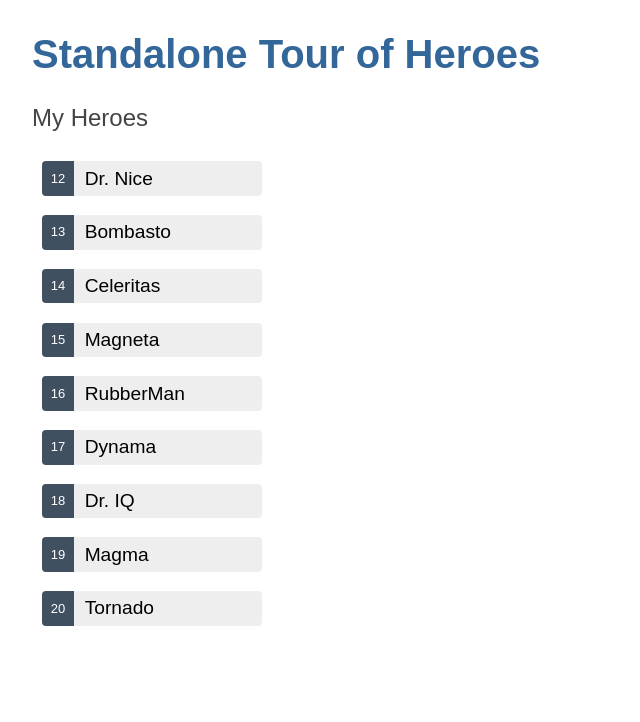
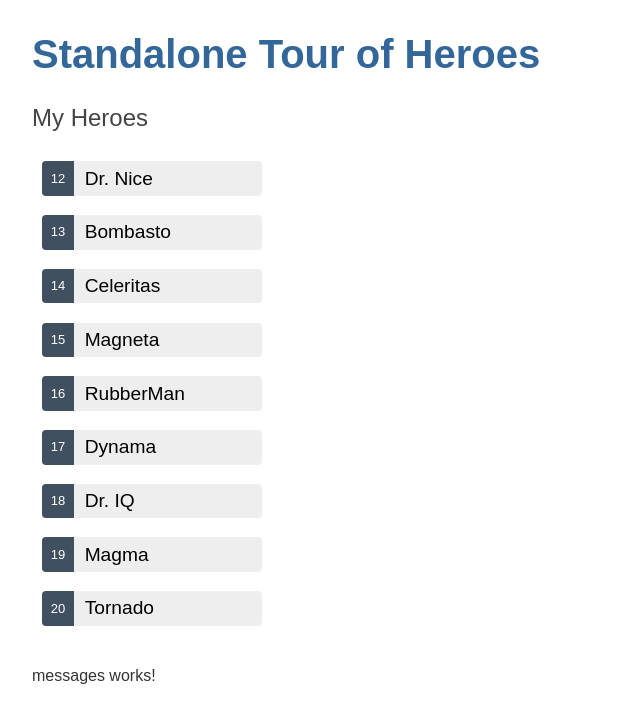
Before and after one commit to gflohr/standalone-angular-tour-of-heroes, an Angular app: page / in a window 1280 px wide. Shown: the top 722 px of the page, without its empty margins (0-640 px from the left). Built offline with nearby package versions, Linux system fonts and the light colour scheme.

Commit message:
create message component

```diff
--- a/src/app/app.component.html
+++ b/src/app/app.component.html
@@ -1,2 +1,3 @@
 <h1>{{ title }}</h1>
 <app-heroes></app-heroes>
+<app-messages></app-messages>
--- a/src/app/app.component.ts
+++ b/src/app/app.component.ts
@@ -1,11 +1,12 @@
 import { Component } from '@angular/core';
 import { RouterOutlet } from '@angular/router';
 import { HeroesComponent } from './heroes/heroes.component';
+import { MessagesComponent } from './messages/messages.component';
 
 @Component({
 	selector: 'app-root',
 	standalone: true,
-	imports: [RouterOutlet, HeroesComponent],
+	imports: [RouterOutlet, HeroesComponent, MessagesComponent],
 	templateUrl: './app.component.html',
 	styleUrl: './app.component.css',
 })
--- a/src/app/heroes/heroes.component.ts
+++ b/src/app/heroes/heroes.component.ts
@@ -22,8 +22,7 @@ export class HeroesComponent {
 	}
 
 	private getHeroes() {
-		this.heroService.getHeroes().subscribe(
-			heroes => this.heroes = heroes);
+		this.heroService.getHeroes().subscribe(heroes => (this.heroes = heroes));
 	}
 
 	onSelect(hero: Hero) {
--- /dev/null
+++ b/src/app/messages/messages.component.html
@@ -0,0 +1 @@
+<p>messages works!</p>
```
Also changed, not shown: src/app/messages/messages.component.ts (added, +12 -0 lines), src/app/messages/messages.component.css (added), 1 other file (tests, documents, lock files or other folders).
